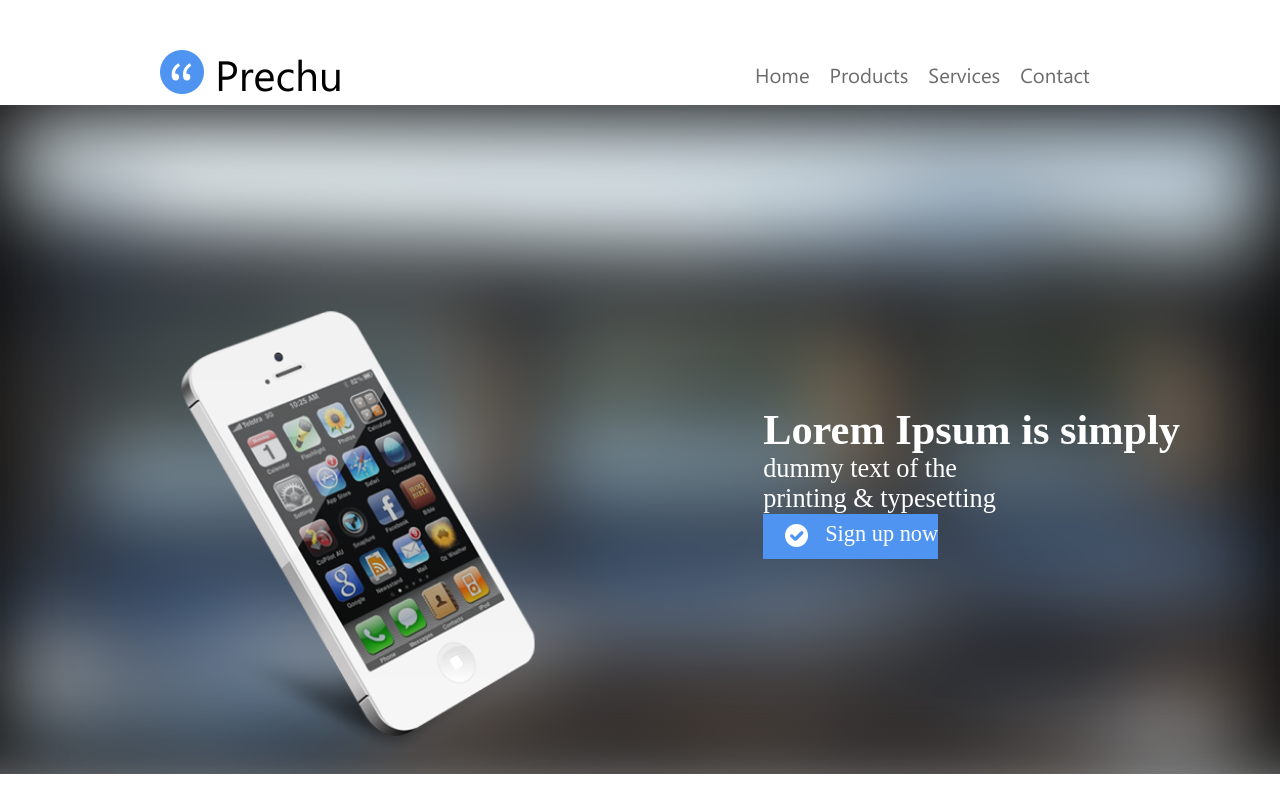
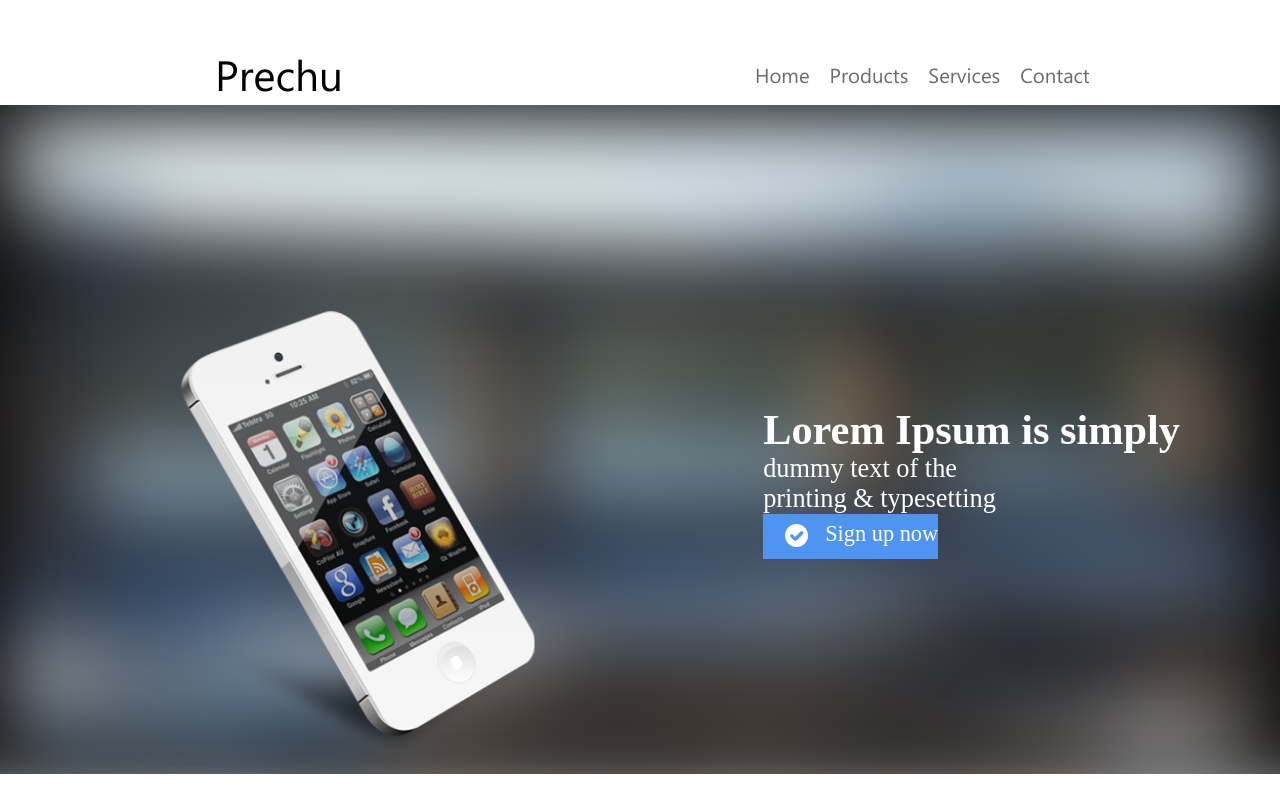
Before and after one commit to stas123123/teatre, a plain HTML site: page index.html in a window 1280 px wide. Shown: the top 800 px of the page. Drawn offline with nearby package versions, Linux system fonts and the light colour scheme; a web font is replaced by a local one.

Commit message:
second commit

```diff
--- a/index.html
+++ b/index.html
@@ -2,6 +2,7 @@
 <html lang="en">
 	<head>
 		<meta charset="UTF-8">
+		<meta name="viewport" content="width=device-width, initial-scale=1">
 		<title>Document</title>
 		<link rel="stylesheet" href="style.css">
 		<link rel="stylesheet" href="slick/slick.css">
@@ -10,7 +11,7 @@
 	<body>
 		<div class="head">
 			<div class="img">
-				<img src="img/“.png" alt="">
+				<!-- <img src="img/“.png" alt=""> -->
 				<p>Prechu</p>
 			</div>
 			<div class="menu">
@@ -88,7 +89,7 @@
 The release of Letraset sheets containing Lorem Ipsum passages</p>
 		</div>
 		<div class="end">
-		<p>Copyright © 2012-2013 cssauthor.com</p>
+			<p>Copyright © 2012-2013 cssauthor.com</p>
 		</div>
 	<script
   src="https://code.jquery.com/jquery-3.3.1.min.js"
```
Also changed, not shown: Новый текстовый документ.txt (added).
